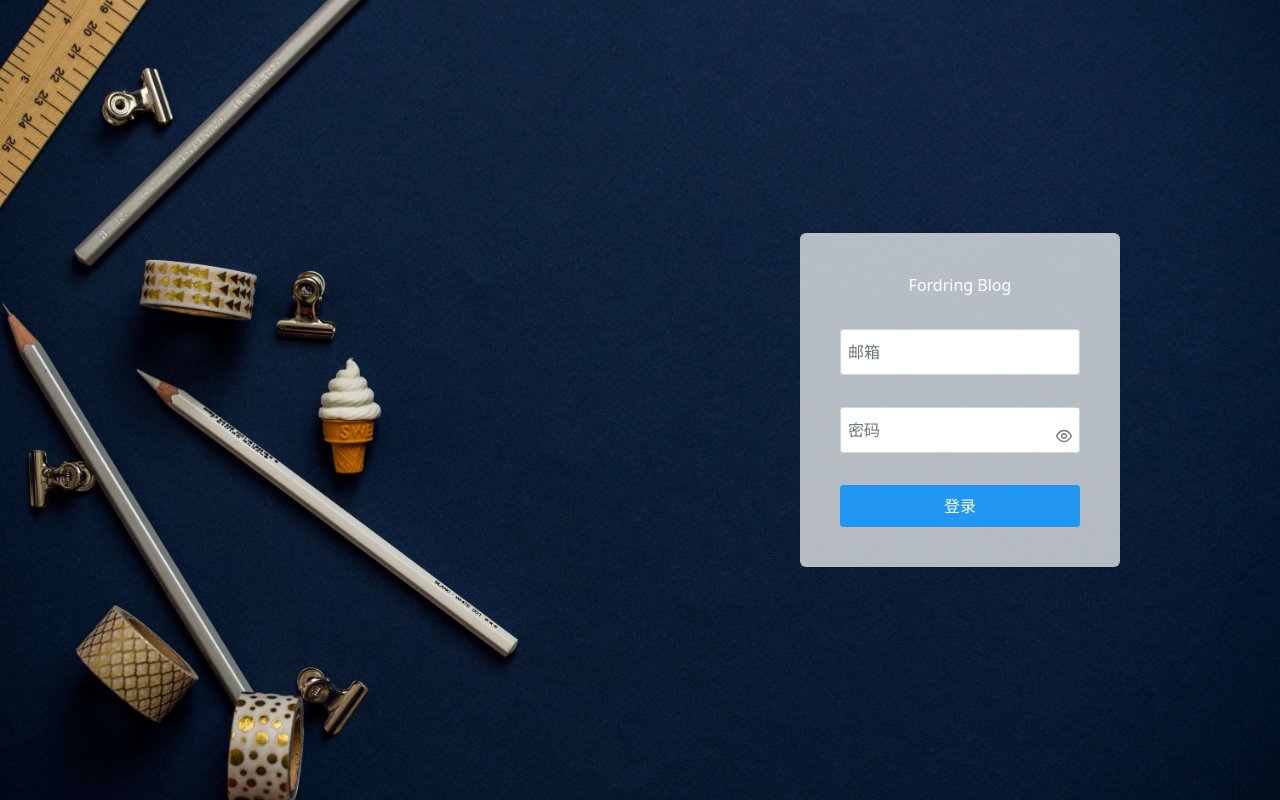
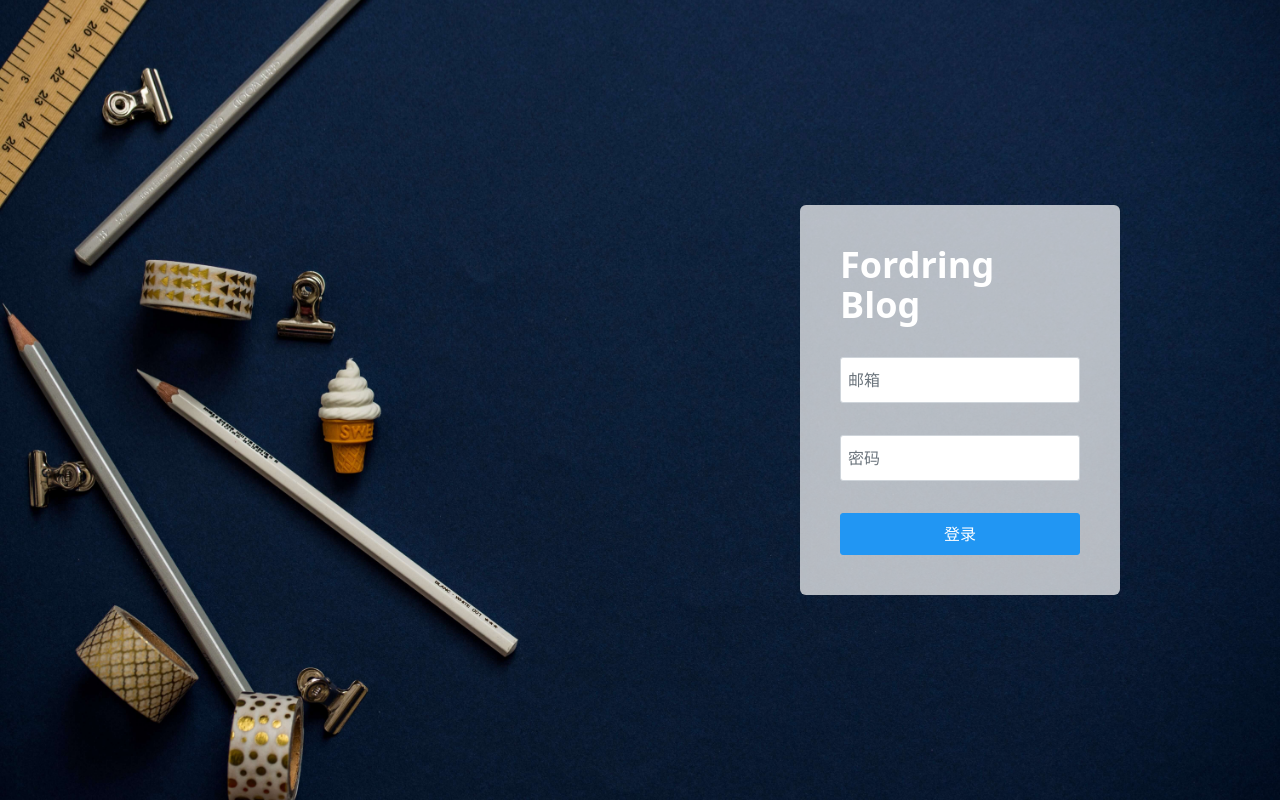
Before and after one commit to lesliechueng1996/fordring, a React (Vite) app: page / in a window 1280 px wide. Built offline with nearby package versions, Linux system fonts and the light colour scheme.

Commit message:
fix css issue

```diff
--- a/src/pages/LoginPage.tsx
+++ b/src/pages/LoginPage.tsx
@@ -47,7 +47,7 @@ function LoginPage() {
     <div className="w-screen h-screen bg-[url('/images/background.jpg')] bg-center bg-no-repeat bg-cover flex justify-end">
       <div className="w-1/2 h-full flex flex-col justify-center items-center">
         <div className="w-1/2 max-w-lg bg-white/70 p-10 rounded-md flex flex-col items-center gap-8">
-          <h1 className="text-white">Fordring Blog</h1>
+          <h1 className="text-white text-4xl font-bold">Fordring Blog</h1>
           <form className="space-y-8 w-full" onSubmit={onSubmit}>
             <div>
               <span className="p-float-label">
@@ -62,14 +62,15 @@ function LoginPage() {
                   name="password"
                   className="w-full"
                   inputClassName="w-full text-lg"
-                  toggleMask
+                  // TODO: fix css issue
+                  // toggleMask
                   feedback={false}
                 />
                 <label htmlFor="password">密码</label>
               </span>
             </div>
             <div>
-              <Button label="登录" className="w-full" type="submit" />
+              <Button label="登录" className="w-full" />
             </div>
           </form>
         </div>
```
